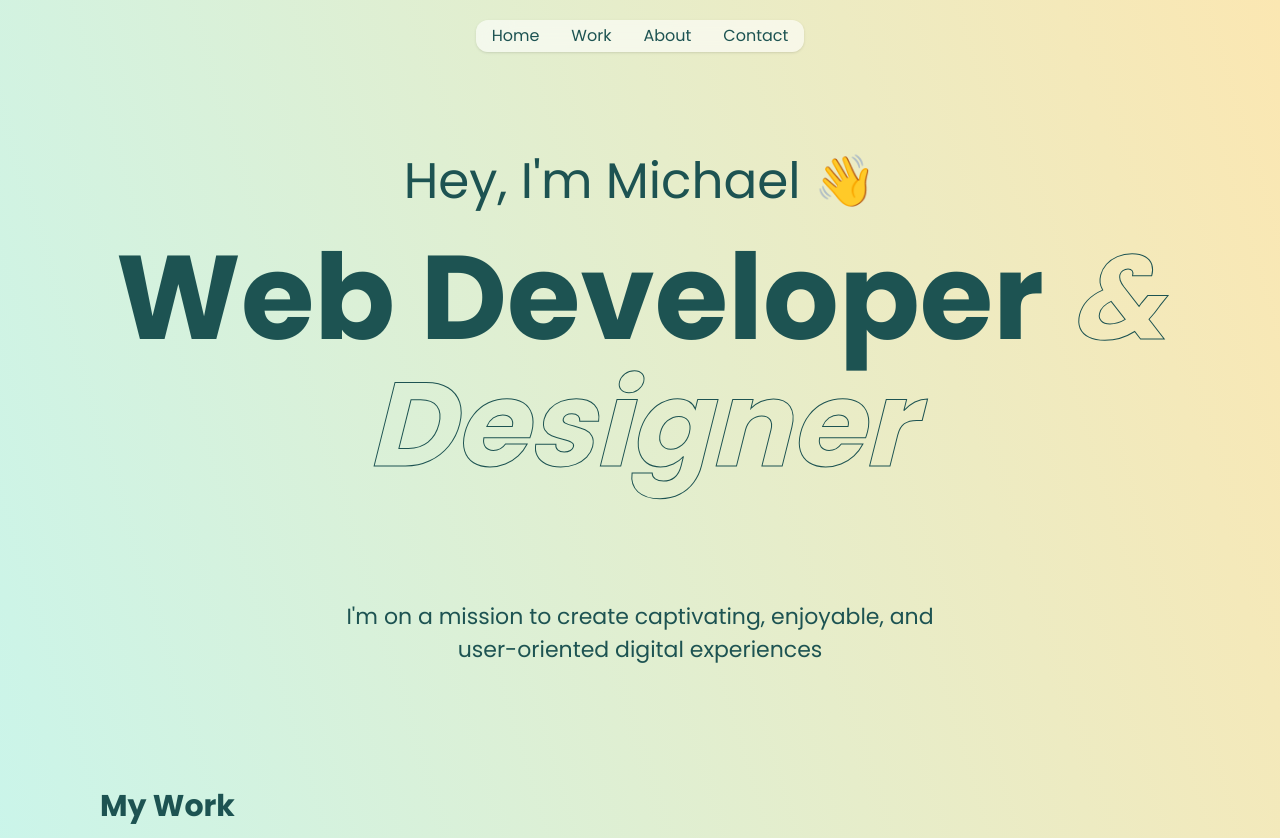
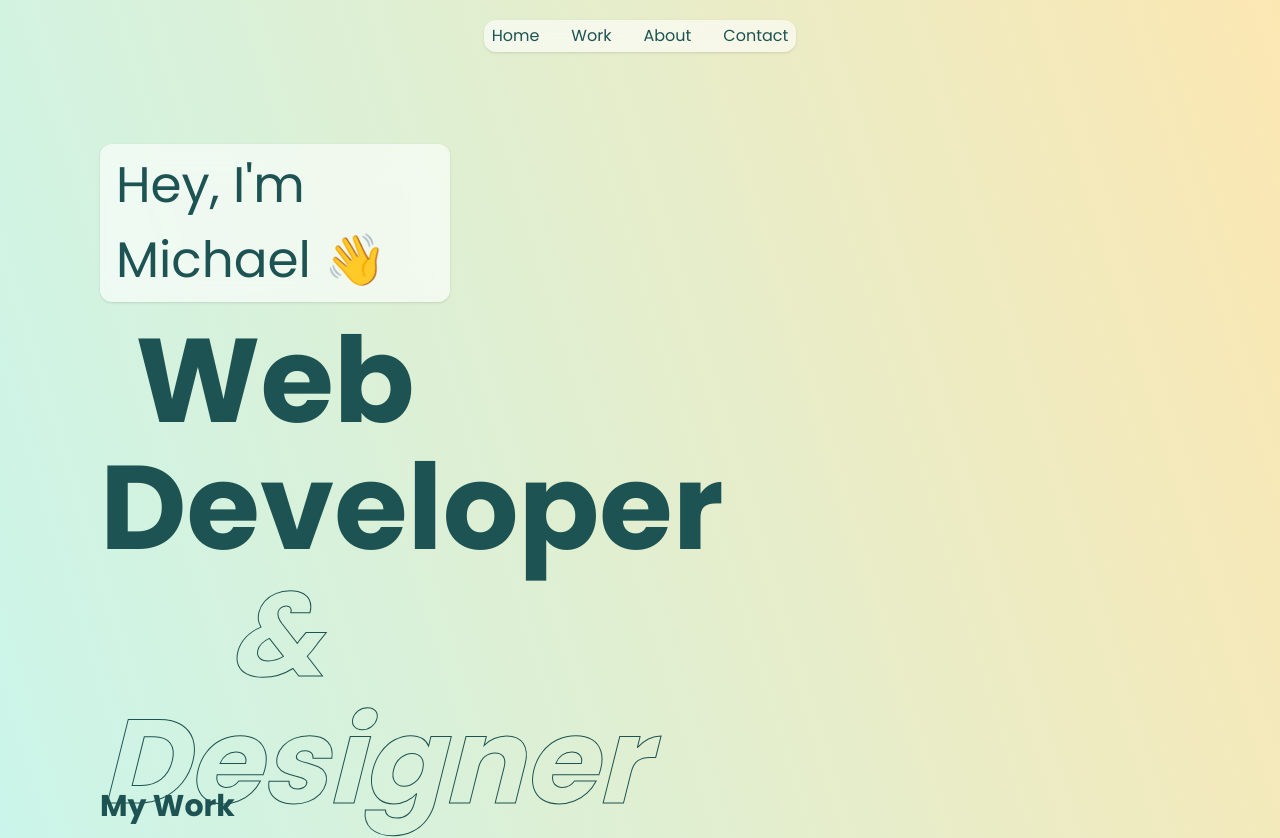
Before and after one commit to IrishMikey/mgwebs-colorful, a Next.js app: page / in a window 1280 px wide. Shown: the top 838 px of the page. Built offline with nearby package versions, Linux system fonts and the light colour scheme.

Commit message:
styles innit

```diff
--- a/app/navBar.tsx
+++ b/app/navBar.tsx
@@ -1,8 +1,8 @@
 export default function NavBar() {
   return (
-    <nav className="my-[20px] z-50 fixed lg:left-0 lg:right-0">
+    <nav className="fixed z-50 my-[20px] lg:left-0 lg:right-0">
       <div className="lg:flex lg:justify-center">
-        <ul className="bg-white bg-opacity-60 backdrop-filter shadow backdrop-blur-lg px-[16px] py-1 rounded-xl  ">
+        <ul className="rounded-xl bg-white bg-opacity-60 px-[8px] py-1 shadow backdrop-blur-lg backdrop-filter  ">
           <li className="flex gap-8">
             <a
               className="text-[16px] transition-all hover:font-semibold"
--- a/app/page.tsx
+++ b/app/page.tsx
@@ -11,11 +11,11 @@ export default function Home() {
         id="home"
         className="mt-[10rem] flex h-[58dvh] scroll-mt-[13rem] flex-col gap-8 xl:mt-[9rem] xl:h-[80dvh] xl:gap-[7rem]"
       >
-        <div className="flex flex-col items-center xl:gap-[15px] ">
-          <h1 className="text-[1.575rem] xl:text-[3.125rem]  ">
+        <div className="bg- flex max-w-[350px] flex-col justify-between  gap-7 xl:gap-[15px] ">
+          <h1 className="rounded-xl bg-white bg-opacity-60 px-[16px] py-1 text-[1.575rem] shadow backdrop-blur-lg backdrop-filter xl:text-[3.125rem] ">
             Hey, I&apos;m Michael 👋
           </h1>
-          <h2 className="text-center text-[2.5rem] font-bold leading-tight lg:text-[7.4375rem] xl:leading-[7.9375rem]">
+          <h2 className="text-center text-[2.5rem]  font-bold leading-tight lg:text-[7.4375rem] xl:leading-[7.9375rem]">
             Web Developer <span className="texStroke italic"> & Designer</span>
           </h2>
         </div>
```
